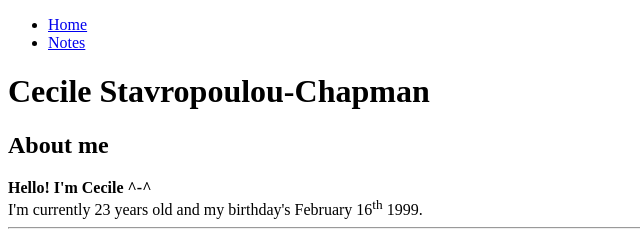
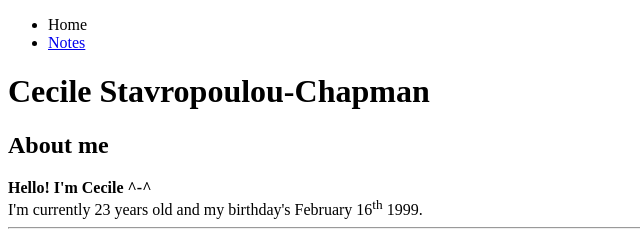
Before and after one commit to CecileSChapman/html-assignment, a plain HTML site: page index.html in a window 1280 px wide. Shown: the top 240 px of the page, 0-640 px from the left. Drawn offline with Linux system fonts and the light colour scheme.

Commit message:
fixes navigation links

```diff
--- a/index.html
+++ b/index.html
@@ -8,7 +8,7 @@
 </head>
 <body>
     <ul>
-        <li><a href="index.html">Home</a></li>
+        <li>Home</li>
         <li><a href="notes.html">Notes</a></li>
     </ul>
     <main>
```
